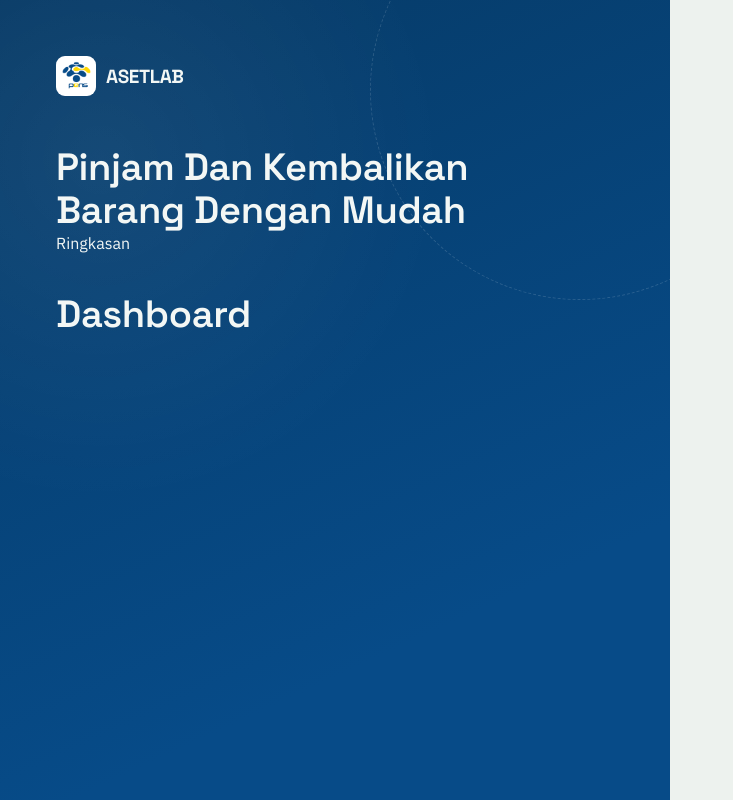
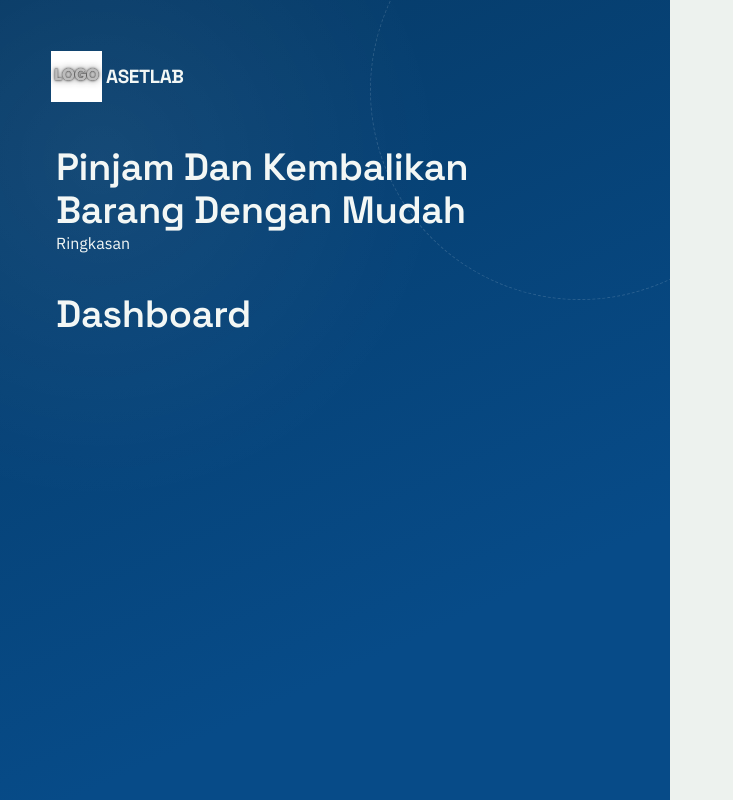
Before and after one commit to carisz-4u/Labflow, a website: page public/index.html in a window 1280 px wide. Shown: the whole page, without its empty margins (0-733 px from the left). Drawn offline with Linux system fonts and the light colour scheme.

Commit message:
Update index.html

```diff
--- a/public/index.html
+++ b/public/index.html
@@ -15,7 +15,7 @@
   <div class="login-brand">
     <div>
       <div class="brandmark">
-        <div class="mark"><img src="img/logo-pens.png" alt="Logo PENS"></div>
+        <div class="mark"><img src="img/LOGO.png" alt="Logo"></div>
         <div class="word">ASETLAB</div>
       </div>
       <h1>Pinjam Dan Kembalikan Barang Dengan Mudah</h1>
```
